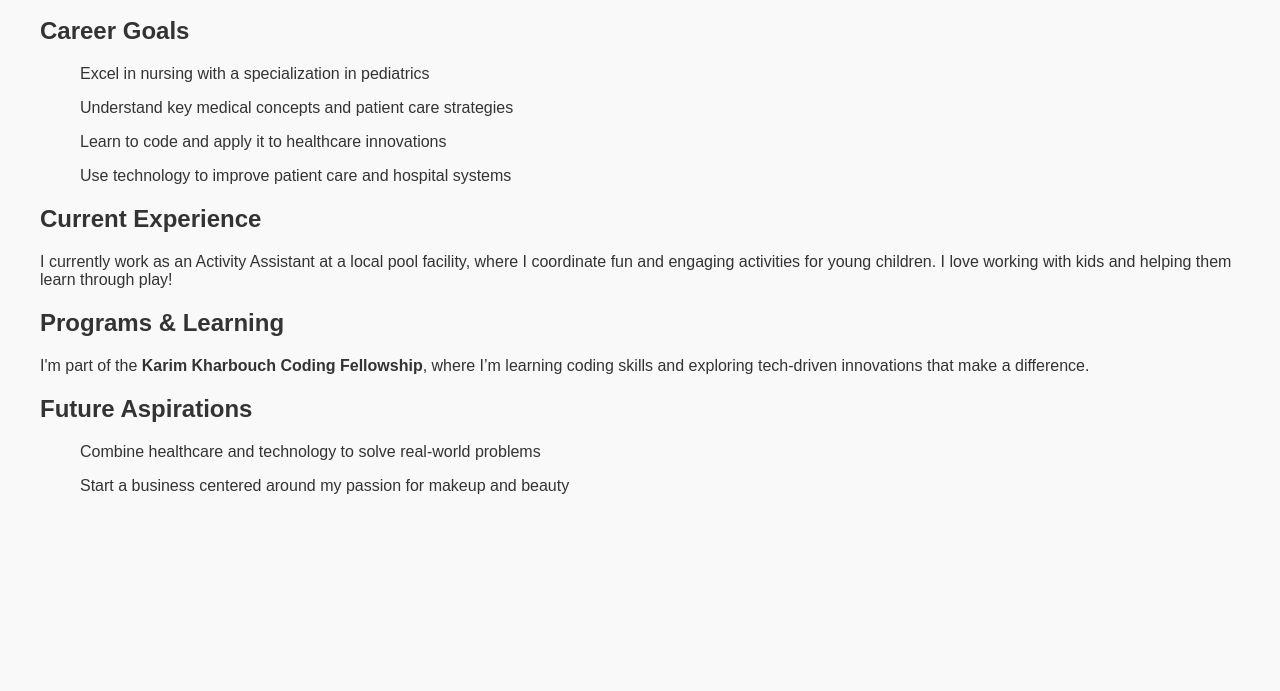
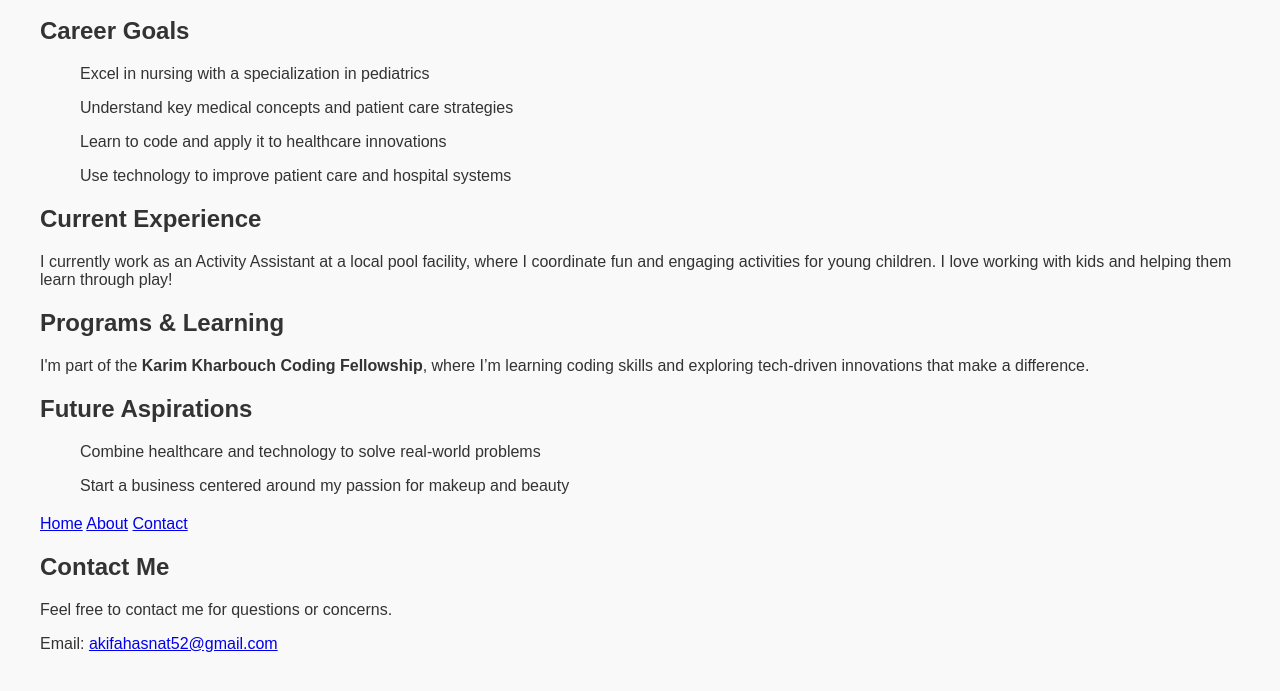
Before and after one commit to Akifa15/Akifa15.github.io, a plain HTML site: page FinalProject/index.html in a window 1280 px wide. Shown: the part 137-828 px from the top of the page. Before the commit the page ends 800 px from the top, so only its background shows below. Drawn offline with Linux system fonts and the light colour scheme.

Commit message:
Update index.html

```diff
--- a/FinalProject/index.html
+++ b/FinalProject/index.html
@@ -56,6 +56,17 @@
       <p>Start a business centered around my passion for makeup and beauty</li>
     </ul>
   </div>
+<div class="navbar">
+  <a href="#">Home</a>
+  <a href="#">About</a>
+  <a href="#contact">Contact</a>
+</div>
 
-</body>
+<div class="contact-info" id="contact">
+  <h2>Contact Me</h2>
+  <p>Feel free to contact me for questions or concerns.</p>
+  <p>Email: <a href="mailto:akifahasnat52@gmail.com">akifahasnat52@gmail.com</a></p>
+</div>
+
+ </body>
 </html>
```
